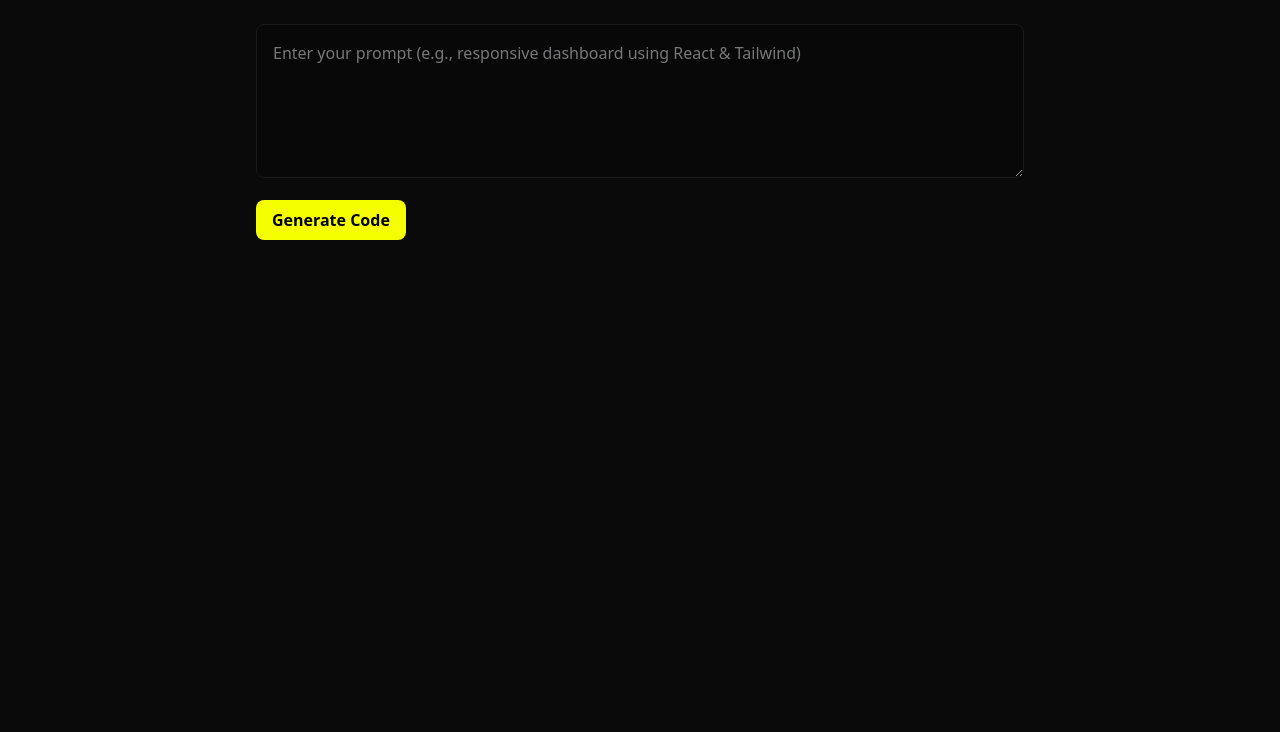
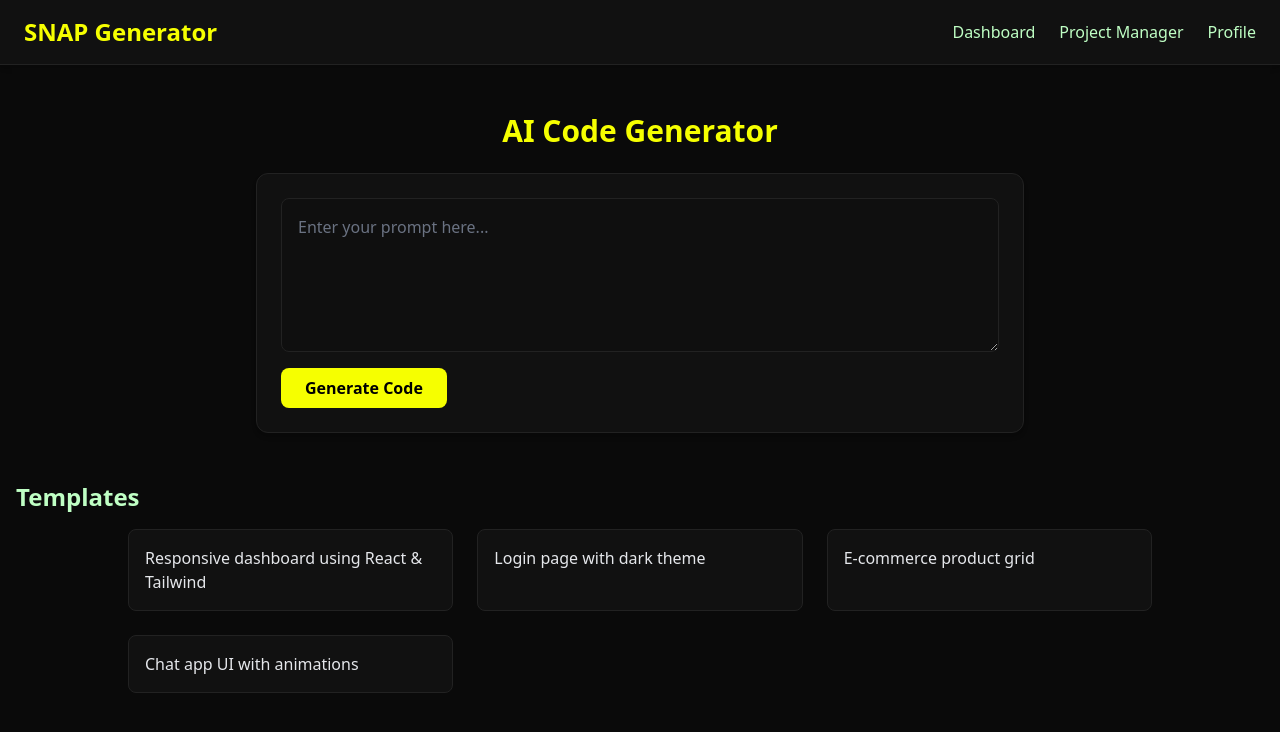
Before and after one commit to zehracodes29/Snap-UI, a Next.js app in the folder frontend/: page /user/generator/1 in a window 1280 px wide. Shown: the top 732 px of the page. Built offline with nearby package versions, Linux system fonts and the light colour scheme.

Commit message:
generator page UI

```diff
--- a/frontend/package.json
+++ b/frontend/package.json
@@ -11,6 +11,7 @@
   "dependencies": {
     "axios": "^1.12.2",
     "formik": "^2.4.6",
+    "framer-motion": "^12.23.24",
     "ldrs": "^1.1.7",
     "lucide-react": "^0.545.0",
     "next": "^15.5.5",
--- a/frontend/src/app/user/generator/[id]/page.jsx
+++ b/frontend/src/app/user/generator/[id]/page.jsx
@@ -1,13 +1,23 @@
 'use client';
 import React, { useState } from 'react';
-import { useParams } from 'next/navigation';
+import { useParams, useRouter } from 'next/navigation';
+import Link from 'next/link';
 
 export default function GeneratorPage() {
-  const { id } = useParams(); // project id from URL
+  const { id } = useParams();
+  const router = useRouter();
+
   const [prompt, setPrompt] = useState('');
   const [generatedCode, setGeneratedCode] = useState('');
   const [loading, setLoading] = useState(false);
   const [error, setError] = useState('');
+
+  const templates = [
+    "Responsive dashboard using React & Tailwind",
+    "Login page with dark theme",
+    "E-commerce product grid",
+    "Chat app UI with animations"
+  ];
 
   async function handleGenerate(e) {
     e.preventDefault();
@@ -39,30 +49,81 @@ export default function GeneratorPage() {
   }
 
   return (
-    <div className="min-h-screen bg-[#0a0a0a] text-gray-200 p-6">
-      <form onSubmit={handleGenerate} className="space-y-4 max-w-3xl mx-auto">
+    <div className="min-h-screen bg-[#0a0a0a] text-gray-200">
+      {/* Navbar */}
+      <nav className="w-full bg-[#111111] py-4 px-6 flex justify-between items-center sticky top-0 z-50 border-b border-[#222] shadow-md transition-all duration-300">
+        <h1
+          className="text-2xl font-bold text-[#f6ff00] cursor-pointer hover:text-yellow-400 transition-colors"
+          onClick={() => router.push('/dashboard')}
+        >
+          SNAP Generator
+        </h1>
+        <div className="flex space-x-6">
+          <button
+            className="text-[#bfffc4] font-medium hover:text-green-400 transition-colors"
+            onClick={() => router.push('/dashboard')}
+          >Dashboard</button>
+          <button
+            className="text-[#bfffc4] font-medium hover:text-green-400 transition-colors"
+            onClick={() => router.push('/project-manager')}
+          >Project Manager</button>
+          <button
+            className="text-[#bfffc4] font-medium hover:text-green-400 transition-colors"
+            onClick={() => router.push('/profile')}
+          >Profile</button>
+        </div>
+      </nav>
+
+      {/* Generator Section */}
+      <section className="flex flex-col items-center justify-center mt-12 px-4">
+        <h2 className="text-3xl text-[#f6ff00] font-bold mb-6">AI Code Generator</h2>
+        <form
+          onSubmit={handleGenerate}
+          className="w-full max-w-3xl flex flex-col gap-4 p-6 bg-[#111] border border-[#222] rounded-xl shadow-md"
+        >
           <textarea
             value={prompt}
             onChange={(e) => setPrompt(e.target.value)}
-          placeholder="Enter your prompt (e.g., responsive dashboard using React & Tailwind)"
-          className="w-full p-4 bg-[#080808] border border-[#1a1a1a] rounded-lg text-gray-200"
+            placeholder="Enter your prompt here..."
+            className="w-full p-4 bg-[#0f0f0f] border border-[#222] rounded-lg text-[#bfffc4] placeholder-gray-500 focus:outline-none focus:ring-2 focus:ring-[#f6ff00]"
             rows={5}
           />
+
+          <div className="flex items-center gap-4">
             <button
               type="submit"
               disabled={loading}
-          className="px-4 py-2 bg-[#f6ff00] text-black rounded-lg font-semibold"
+              className="px-6 py-2 bg-[#f6ff00] text-black rounded-lg font-bold hover:bg-yellow-400 transition-all"
             >
               {loading ? 'Generating...' : 'Generate Code'}
             </button>
-        {error && <p className="text-red-400">{error}</p>}
+            {error && <p className="text-red-500 font-medium">{error}</p>}
+          </div>
         </form>
 
+        {/* Generated Code */}
         {generatedCode && (
-        <pre className="mt-6 p-4 bg-[#030303] border border-[#1a1a1a] rounded-lg text-sm text-[#bfffc4] overflow-x-auto">
+          <pre className="mt-6 w-full max-w-3xl p-4 bg-[#111] border border-[#222] rounded-lg text-sm text-[#bfffc4] overflow-x-auto shadow-inner">
             {generatedCode}
           </pre>
         )}
+      </section>
+
+      {/* Templates Section */}
+      <section className="mt-12 px-4 mb-12">
+        <h3 className="text-2xl text-[#bfffc4] font-bold mb-4">Templates</h3>
+        <div className="grid grid-cols-1 sm:grid-cols-2 md:grid-cols-3 gap-6 max-w-5xl mx-auto">
+          {templates.map((temp, idx) => (
+            <div
+              key={idx}
+              className="p-4 bg-[#111] border border-[#222] rounded-lg cursor-pointer hover:scale-105 hover:border-[#f6ff00] transition-transform"
+              onClick={() => setPrompt(temp)}
+            >
+              {temp}
+            </div>
+          ))}
+        </div>
+      </section>
     </div>
   );
 }
```
Also changed, not shown: 1 other file (tests, documents, lock files or other folders). Lines whose indentation alone changed are shown as unchanged.
